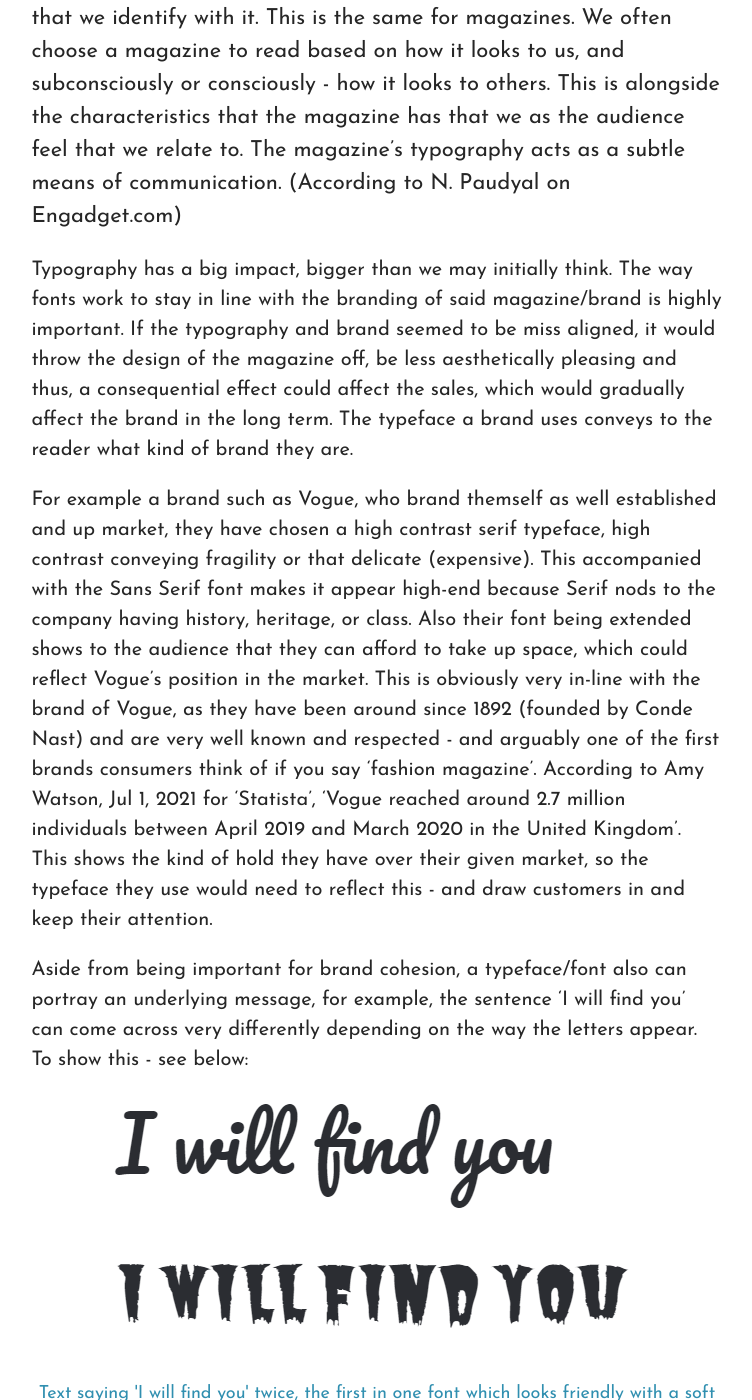
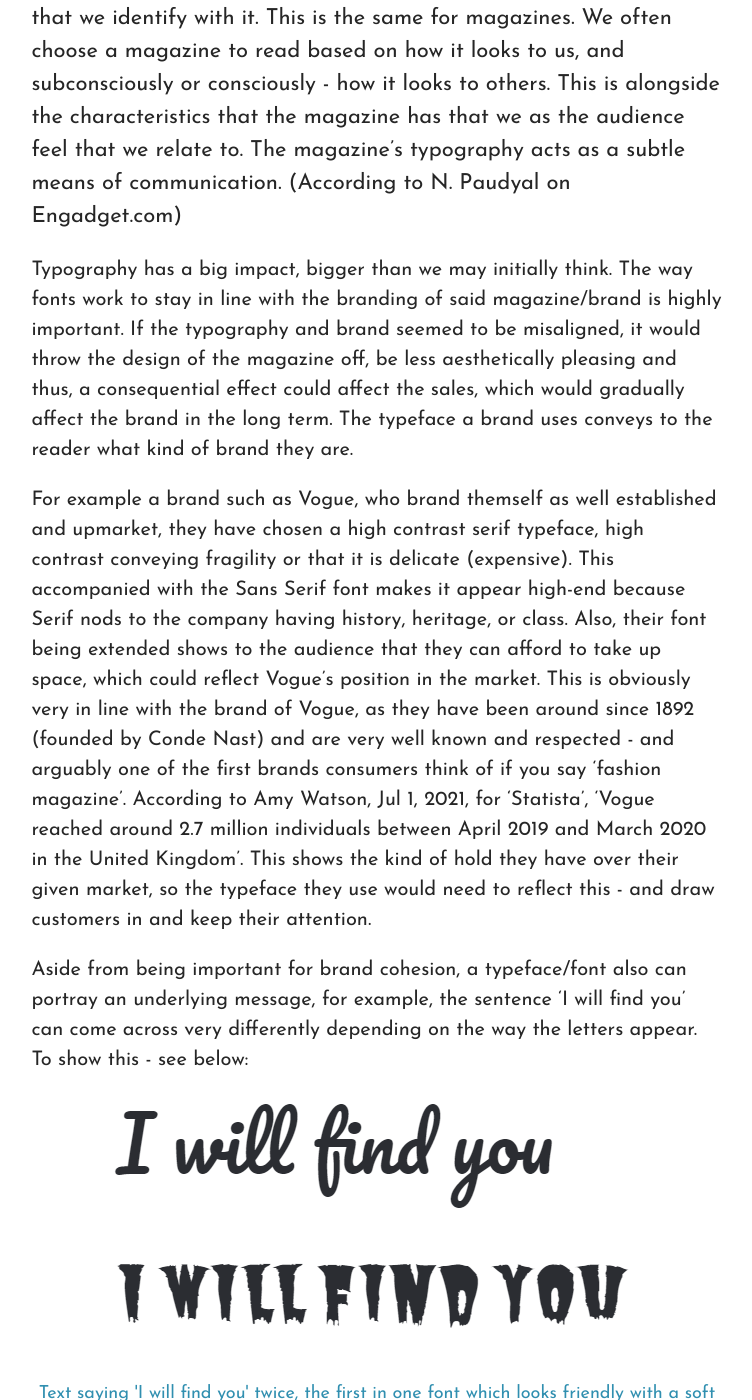
Before and after one commit to roisinclear/typographyroisin, a Jekyll site: the page built from _posts/2021-09-29-typography-why-typefaces-are-more-important-than-they-may-seem-1.md, in a window 1280 px wide and 1400 px high, scrolled down 463 px. Shown: the whole window, without its empty margins (263-1015 px from the left). Built offline with Jekyll 4.4.1, drawn with Linux system fonts in a browser that asks for light colours; some web fonts are replaced.

Commit message:
Update Post “2021-09-29-typography-why-typefaces-are-more-important-than-they-may-seem-1”

```diff
--- a/_posts/2021-09-29-typography-why-typefaces-are-more-important-than-they-may-seem-1.md
+++ b/_posts/2021-09-29-typography-why-typefaces-are-more-important-than-they-may-seem-1.md
@@ -15,9 +15,9 @@ tags:
 
 The style of everything is very important to us. How things work visually can make us like, dislike, purchase, watch, read or not read things. What we choose to interact with is also a signifier to others that we identify with it. This is the same for magazines. We often choose a magazine to read based on how it looks to us, and subconsciously or consciously - how it looks to others. This is alongside the characteristics that the magazine has that we as the audience feel that we relate to. The magazine’s typography acts as a subtle means of communication. (According to [](https://www.engadget.com/about/editors/nabin-paudyal)N. Paudyal on Engadget.com)
 
-Typography has a big impact, bigger than we may initially think. The way fonts work to stay in line with the branding of said magazine/brand is highly important. If the typography and brand seemed to be miss aligned, it would throw the design of the magazine off, be less aesthetically pleasing and thus, a consequential effect could affect the sales, which would gradually affect the brand in the long term. The typeface a brand uses conveys to the reader what kind of brand they are.
+Typography has a big impact, bigger than we may initially think. The way fonts work to stay in line with the branding of said magazine/brand is highly important. If the typography and brand seemed to be misaligned, it would throw the design of the magazine off, be less aesthetically pleasing and thus, a consequential effect could affect the sales, which would gradually affect the brand in the long term. The typeface a brand uses conveys to the reader what kind of brand they are.
 
-For example a brand such as Vogue, who brand themself as well established and up market, they have chosen a high contrast serif typeface, high contrast conveying fragility or that delicate (expensive). This accompanied with the Sans Serif font makes it appear high-end because Serif nods to the company having history, heritage, or class. Also their font being extended shows to the audience that they can afford to take up space, which could reflect Vogue’s position in the market. This is obviously very in-line with the brand of Vogue, as they have been around since 1892 (founded by Conde Nast) and are very well known and respected - and arguably one of the first brands consumers think of if you say ‘fashion magazine’. According to Amy Watson, Jul 1, 2021 for ‘Statista’, ‘Vogue reached around 2.7 million individuals between April 2019 and March 2020 in the United Kingdom’. This shows the kind of hold they have over their given market, so the typeface they use would need to reflect this - and draw customers in and keep their attention.
+For example a brand such as Vogue, who brand themself as well established and upmarket, they have chosen a high contrast serif typeface, high contrast conveying fragility or that it is delicate (expensive). This accompanied with the Sans Serif font makes it appear high-end because Serif nods to the company having history, heritage, or class. Also, their font being extended shows to the audience that they can afford to take up space, which could reflect Vogue’s position in the market. This is obviously very in line with the brand of Vogue, as they have been around since 1892 (founded by Conde Nast) and are very well known and respected - and arguably one of the first brands consumers think of if you say ‘fashion magazine’. According to Amy Watson, Jul 1, 2021, for ‘Statista’, ‘Vogue reached around 2.7 million individuals between April 2019 and March 2020 in the United Kingdom’. This shows the kind of hold they have over their given market, so the typeface they use would need to reflect this - and draw customers in and keep their attention.
 
 Aside from being important for brand cohesion, a typeface/font also can portray an underlying message, for example, the sentence ‘I will find you’ can come across very differently depending on the way the letters appear. To show this - see below:
 
```
